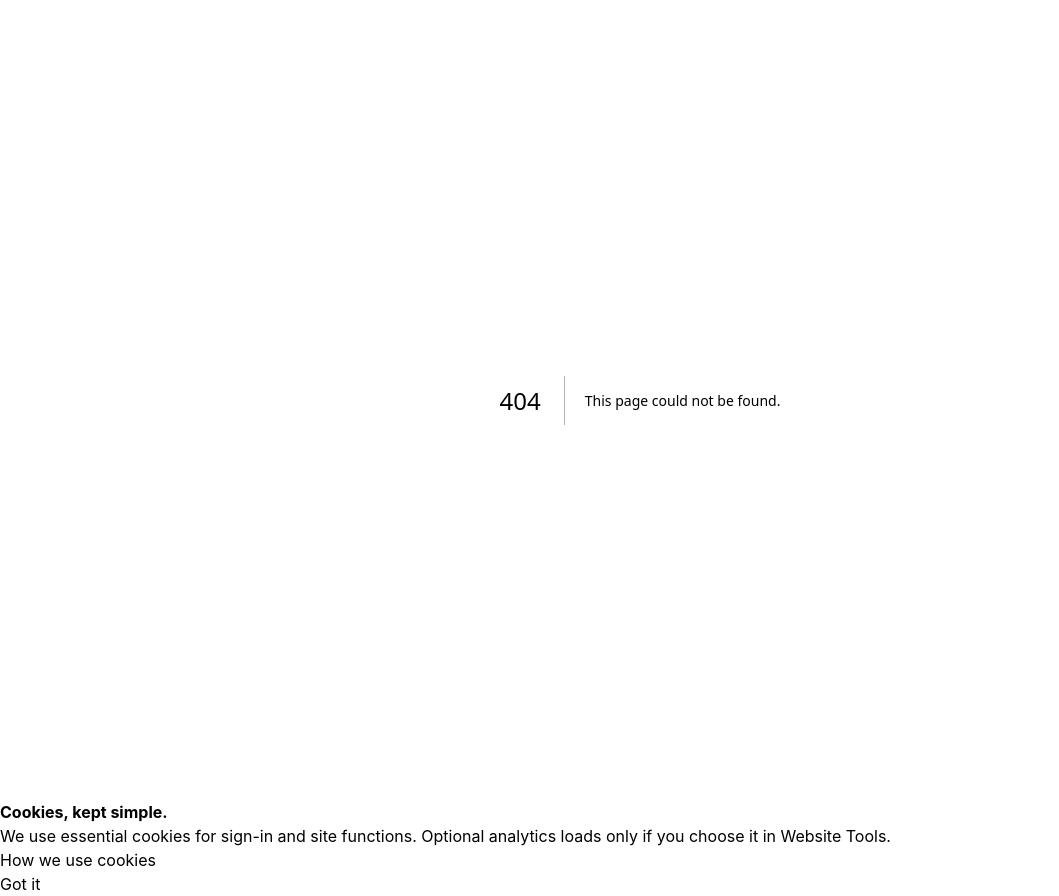
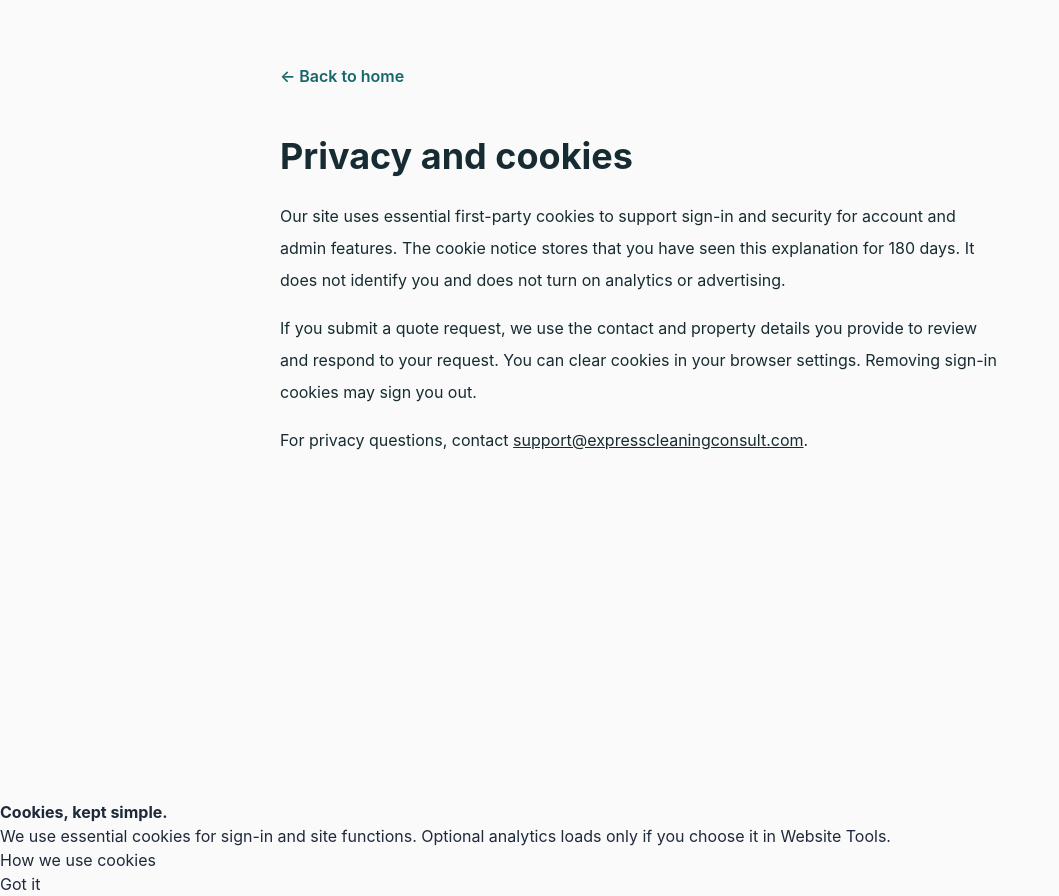
Before and after one commit to Rukkymarz/Express_Cleaning_Consulting, a Next.js app in the folder web/: page /privacy in a window 1280 px wide. Before the commit this address had no page. Shown: the whole page, without its empty margins (0-1059 px from the left). Built offline with nearby package versions, Linux system fonts and the light colour scheme.

Commit message:
Add PrivacyPage component with privacy information

```diff
--- /dev/null
+++ b/web/app/privacy/page.tsx
@@ -0,0 +1,13 @@
+import Link from 'next/link';
+
+export const metadata = { title: 'Privacy and cookies' };
+
+export default function PrivacyPage() {
+  return <main className="mx-auto min-h-screen max-w-3xl px-6 py-16 text-[#172c32]">
+    <Link href="/" className="font-semibold text-[#17666a]">← Back to home</Link>
+    <h1 className="mt-12 text-4xl font-bold">Privacy and cookies</h1>
+    <p className="mt-6 leading-8">Our site uses essential first-party cookies to support sign-in and security for account and admin features. The cookie notice stores that you have seen this explanation for 180 days. It does not identify you and does not turn on analytics or advertising.</p>
+    <p className="mt-4 leading-8">If you submit a quote request, we use the contact and property details you provide to review and respond to your request. You can clear cookies in your browser settings. Removing sign-in cookies may sign you out.</p>
+    <p className="mt-4 leading-8">For privacy questions, contact <a className="underline" href="mailto:support@expresscleaningconsult.com">support@expresscleaningconsult.com</a>.</p>
+  </main>;
+}
```
